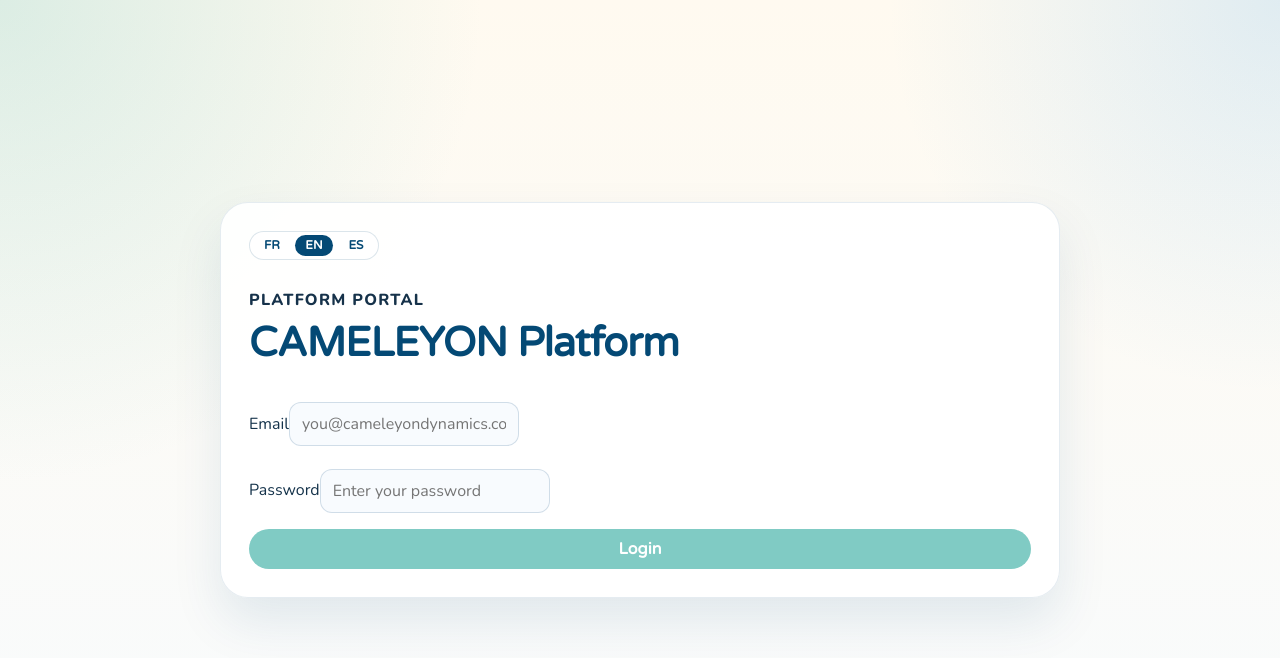
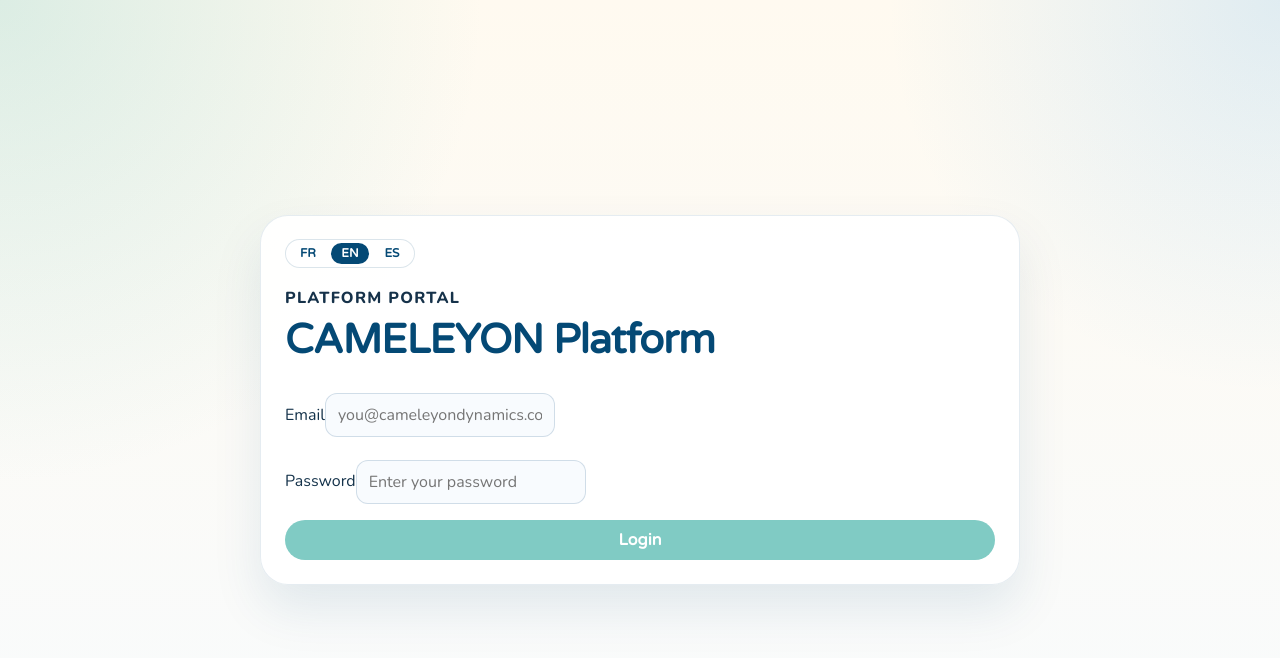
Before and after one commit to Cameleyon/ERP-Platform, a React (Vite) app: page / in a window 1280 px wide. Shown: the top 658 px of the page. Built offline with nearby package versions, Linux system fonts and the light colour scheme; no server answers.

Commit message:
Reduce platform login card size

```diff
--- a/src/index.css
+++ b/src/index.css
@@ -1483,7 +1483,7 @@ body {
 }
 
 .platform-login-shell {
-  width: min(840px, 100%);
+  width: min(760px, 100%);
   display: block;
 }
 
@@ -1497,7 +1497,7 @@ body {
 }
 
 .platform-login-panel {
-  padding: 1.75rem;
+  padding: 1.4rem 1.5rem 1.5rem;
 }
 
 .platform-login-aside,
@@ -1524,7 +1524,7 @@ body {
 }
 
 .platform-login-copy {
-  margin: 1.75rem 0;
+  margin: 1.1rem 0 1.35rem;
 }
 
 .platform-login-copy h1,
```
